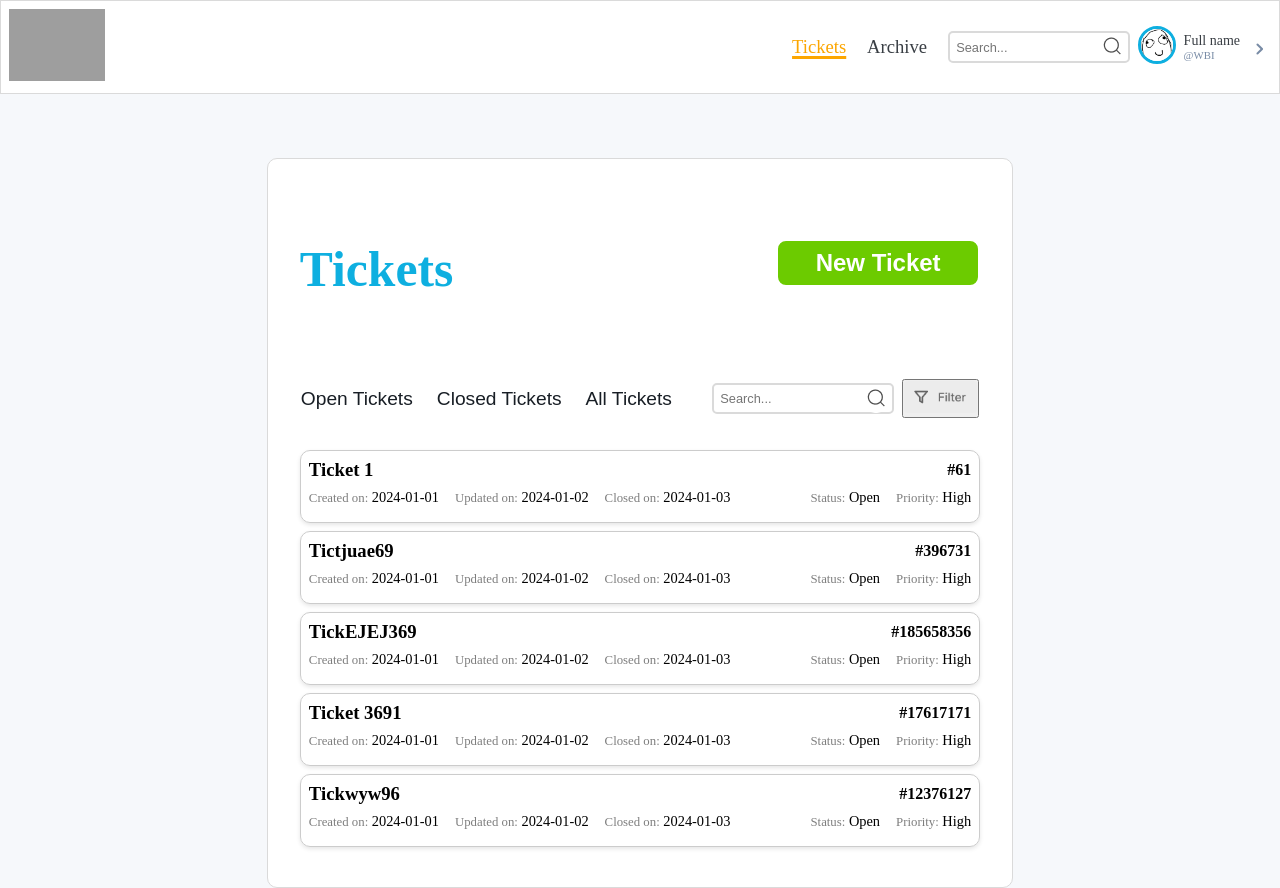
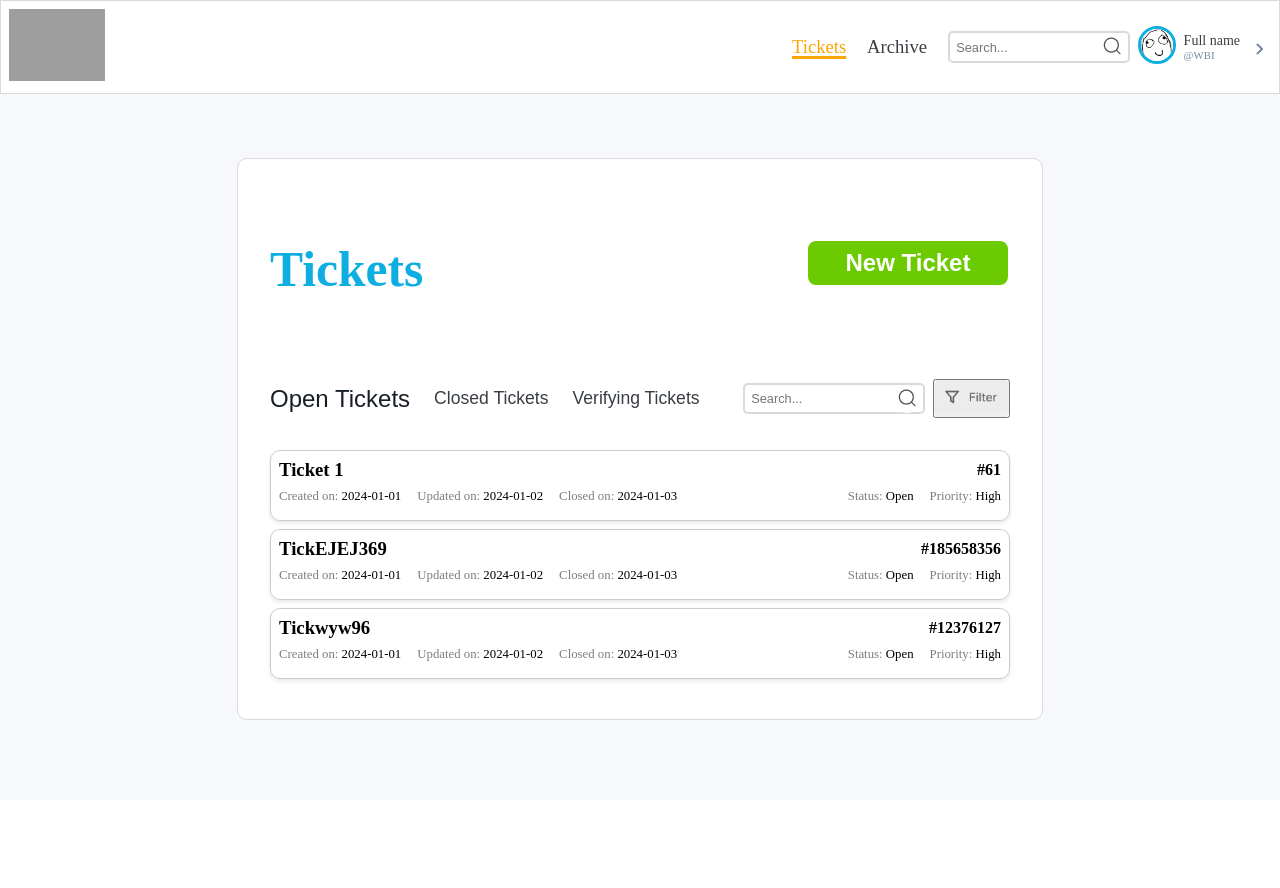
Before and after one commit to wfgemyd/CP, a Vue app in the folder mvc/view/: page /tickets in a window 1280 px wide. After the commit the page ends 800 px from the top, so only its background shows below. Built offline with nearby package versions, Linux system fonts and the light colour scheme; grey boxes are pictures that could not be loaded.

Commit message:
fixes
tickets: new width. fixed extended item. Inner navbar fix and logic was added.
Archive: fixed column editing, button removal, header adding, functionality and logic fix and setting for future.

```diff
--- a/mvc/view/src/components/tickets.vue
+++ b/mvc/view/src/components/tickets.vue
@@ -22,11 +22,15 @@ export default {
   data() {
     return {
       tickets: [], // This will be populated with data fetched from the database
-      expandedTicketId: null
+      expandedTicketId: null,
+      selectedStatus: 'Open',
     }
   },
   mounted() {
     this.fetchTickets();
+    this.fetchTickets().then(() => {
+      this.filterTickets(this.selectedStatus);
+    });
   },
   methods: {
     closeExtendedView(ticketId) {
@@ -41,16 +45,44 @@ export default {
       },
     async fetchTickets() {
       // Fetch tickets from the database and assign them to this.tickets
-      this.tickets = [
+      this.originalTickets  = [
         { id: '61', title: 'Ticket 1', createdOn: '2024-01-01', updatedOn: '2024-01-02', closedOn: '2024-01-03', status: 'Open', priority: 'High', project: "Gendalf" },
-        { id: '396731', title: 'Tictjuae69', createdOn: '2024-01-01', updatedOn: '2024-01-02', closedOn: '2024-01-03', status: 'Open', priority: 'High' },
+        { id: '396731', title: 'Tictjuae69', createdOn: '2024-01-01', updatedOn: '2024-01-02', closedOn: '2024-04-01', status: 'Closed', priority: 'High' },
         { id: '185658356', title: 'TickEJEJ369', createdOn: '2024-01-01', updatedOn: '2024-01-02', closedOn: '2024-01-03', status: 'Open', priority: 'High' },
-        { id: '17617171', title: 'Ticket 3691', createdOn: '2024-01-01', updatedOn: '2024-01-02', closedOn: '2024-01-03', status: 'Open', priority: 'High' },
+        { id: '17617171', title: 'Ticket 3691', createdOn: '2024-01-01', updatedOn: '2024-01-02', closedOn: '2024-01-03', status: 'Verifying', priority: 'High' },
         { id: '12376127', title: 'Tickwyw96', createdOn: '2024-01-01', updatedOn: '2024-01-02', closedOn: '2024-01-03', status: 'Open', priority: 'High' },
 
-        // Add more mock ticket objects as needed
       ];
-    }
+      //const response = await fetch('/api/tickets');
+      //const jsonTickets = await response.json();
+      //this.originalTickets = jsonTickets;
+      //this.tickets = [...this.originalTickets];
+
+      this.tickets = [...this.originalTickets]; //copy
+    },
+    filterTickets(status) {
+      this.selectedStatus = status;
+
+      if (status === 'All') {
+        this.tickets = [...this.originalTickets];
+        return;
+      }
+
+      this.tickets = this.originalTickets.filter(ticket => {
+        if (status === 'Closed') {
+          // Assuming you want to check if the ticket was closed today
+          let today = new Date().toISOString().slice(0, 10); //for future use
+
+          return ticket.status === 'Closed' && ticket.closedOn === '2024-04-01';
+        }
+        if (status === 'Open') {
+          return ticket.status === 'Open';
+        }
+        if (status === 'Verifying') {
+          return ticket.status === 'Verifying';
+        }
+      });
+    },
   }
 };
 
@@ -67,9 +99,18 @@ export default {
         </div>
         <div class="alltickets_navbar">
           <div class="ticket_status_view_options">
-            <button class="open_tickets">Open Tickets</button>
-            <button class="closed_tickets">Closed Tickets</button>
-            <button class="all_tickets">All Tickets</button>
+            <button
+                class="open_tickets"
+                :class="{ selected: selectedStatus === 'Open', unselected: selectedStatus !== 'Open' }"
+                @click="filterTickets('Open')">Open Tickets</button>
+            <button
+                class="closed_today_tickets"
+                :class="{ selected: selectedStatus === 'Closed', unselected: selectedStatus !== 'Closed' }"
+                @click="filterTickets('Closed')">Closed Tickets</button>
+            <button
+                class="vetifying"
+                :class="{ selected: selectedStatus === 'Verifying', unselected: selectedStatus !== 'Verifying' }"
+                @click="filterTickets('Verifying')">Verifying Tickets</button>
           </div>
           <div class="ticket_srch_filter_options">
             <div class="alltickets_search-container">
--- a/mvc/view/src/styles/_extended_item_tickets.sass
+++ b/mvc/view/src/styles/_extended_item_tickets.sass
@@ -24,7 +24,7 @@ body
 .extended_container
   display: flex
   flex-direction: column
-  width: 100%
+  width: 46.25rem
   border: 1px solid #ccc
   padding: 0.5rem
   margin-bottom: 8px
--- a/mvc/view/src/styles/_new_ticket.sass
+++ b/mvc/view/src/styles/_new_ticket.sass
@@ -42,7 +42,7 @@ body
   height: auto
   padding: 2rem
   padding-bottom: 0
-
+  margin-bottom: 2rem
 
 .newticket_header, .alltickets_header
   +display_flex
--- a/mvc/view/src/styles/_tickets.sass
+++ b/mvc/view/src/styles/_tickets.sass
@@ -53,19 +53,52 @@ body
       width: 10rem
 
 
-
 .alltickets_navbar
   +display_flex_
   margin-bottom: 2rem
+  width: 46.25rem
   .ticket_status_view_options
     +display_flex_
-    .open_tickets, .closed_tickets, .all_tickets
+
+    .open_tickets
       cursor: pointer
       margin-right: 1.5rem
       background: none
-      color: #181e25
-      font-size: $header_fontsize - 0.9rem
       border: none
+      &.selected
+        color: #181e25
+        font-size: $header_fontsize - 0.6rem
+
+      &.unselected
+        color: $text-color
+        font-size: $header_fontsize - 1rem
+
+    .closed_today_tickets
+      cursor: pointer
+      margin-right: 1.5rem
+      background: none
+
+      border: none
+      &.selected
+        color: #181e25
+        text-underline: #fca600
+        font-size: $header_fontsize - 0.6rem
+      &.unselected
+        color: $text-color
+        font-size: $header_fontsize - 1rem
+    .vetifying
+      cursor: pointer
+      margin-right: 1.5rem
+      background: none
+      border: none
+      &.selected
+        color: #181e25
+        text-underline: #fca600
+        font-size: $header_fontsize - 0.6rem
+
+      &.unselected
+        color: $text-color
+        font-size: $header_fontsize - 1rem
 
 
 
@@ -83,13 +116,14 @@ body
 .alltickets_item
   display: flex
   flex-direction: column
-  width: 100%
+  width: 46.25rem
   border: 1px solid #ccc
   padding: 0.5rem
   margin-bottom: 8px
   box-shadow: 0 2px 4px rgba(0, 0, 0, 0.1)
   border-radius: $radius_outer
   box-sizing: border-box
+  max-width: 60rem
 
 .alltickets_item_upperrow, .alltickets_item_lowerrow
   display: flex
@@ -127,7 +161,7 @@ body
   align-items: flex-end
 
 #created_on, #updated_on, #closed_on, #status_, #priority_
-  font-size: $iteam_dates_stats + 0.1rem
+  font-size: $iteam_dates_stats
   .label
     color: $secondary_text_color
     font-size: $iteam_dates_stats
--- a/mvc/view/src/styles/main.css
+++ b/mvc/view/src/styles/main.css
@@ -387,6 +387,7 @@ body {
   height: auto;
   padding: 2rem;
   padding-bottom: 0;
+  margin-bottom: 2rem;
 }
 
 .newticket_header, .alltickets_header {
@@ -572,6 +573,7 @@ body {
   width: auto;
   height: auto;
   margin-bottom: 2rem;
+  width: 46.25rem;
 }
 .alltickets_navbar .ticket_status_view_options {
   display: flex;
@@ -580,13 +582,49 @@ body {
   width: auto;
   height: auto;
 }
-.alltickets_navbar .ticket_status_view_options .open_tickets, .alltickets_navbar .ticket_status_view_options .closed_tickets, .alltickets_navbar .ticket_status_view_options .all_tickets {
+.alltickets_navbar .ticket_status_view_options .open_tickets {
   cursor: pointer;
   margin-right: 1.5rem;
   background: none;
+  border: none;
+}
+.alltickets_navbar .ticket_status_view_options .open_tickets.selected {
   color: #181e25;
-  font-size: 1.2rem;
+  font-size: 1.5rem;
+}
+.alltickets_navbar .ticket_status_view_options .open_tickets.unselected {
+  color: #393e44;
+  font-size: 1.1rem;
+}
+.alltickets_navbar .ticket_status_view_options .closed_today_tickets {
+  cursor: pointer;
+  margin-right: 1.5rem;
+  background: none;
   border: none;
+}
+.alltickets_navbar .ticket_status_view_options .closed_today_tickets.selected {
+  color: #181e25;
+  text-underline: #fca600;
+  font-size: 1.5rem;
+}
+.alltickets_navbar .ticket_status_view_options .closed_today_tickets.unselected {
+  color: #393e44;
+  font-size: 1.1rem;
+}
+.alltickets_navbar .ticket_status_view_options .vetifying {
+  cursor: pointer;
+  margin-right: 1.5rem;
+  background: none;
+  border: none;
+}
+.alltickets_navbar .ticket_status_view_options .vetifying.selected {
+  color: #181e25;
+  text-underline: #fca600;
+  font-size: 1.5rem;
+}
+.alltickets_navbar .ticket_status_view_options .vetifying.unselected {
+  color: #393e44;
+  font-size: 1.1rem;
 }
 .alltickets_navbar div.ticket_srch_filter_options {
   display: flex;
@@ -604,13 +642,14 @@ body {
 .alltickets_item {
   display: flex;
   flex-direction: column;
-  width: 100%;
+  width: 46.25rem;
   border: 1px solid #ccc;
   padding: 0.5rem;
   margin-bottom: 8px;
   box-shadow: 0 2px 4px rgba(0, 0, 0, 0.1);
   border-radius: 10px;
   box-sizing: border-box;
+  max-width: 60rem;
 }
 
 .alltickets_item_upperrow, .alltickets_item_lowerrow {
@@ -650,7 +689,7 @@ body {
 }
 
 #created_on, #updated_on, #closed_on, #status_, #priority_ {
-  font-size: 0.9rem;
+  font-size: 0.8rem;
 }
 #created_on .label, #updated_on .label, #closed_on .label, #status_ .label, #priority_ .label {
   color: #7e7e7e;
@@ -678,7 +717,7 @@ body {
 .extended_container {
   display: flex;
   flex-direction: column;
-  width: 100%;
+  width: 46.25rem;
   border: 1px solid #ccc;
   padding: 0.5rem;
   margin-bottom: 8px;
```
Also changed, not shown: mvc/view/src/components/archive.vue (+39 -16 lines), 1 other file (tests, documents, lock files or other folders).
